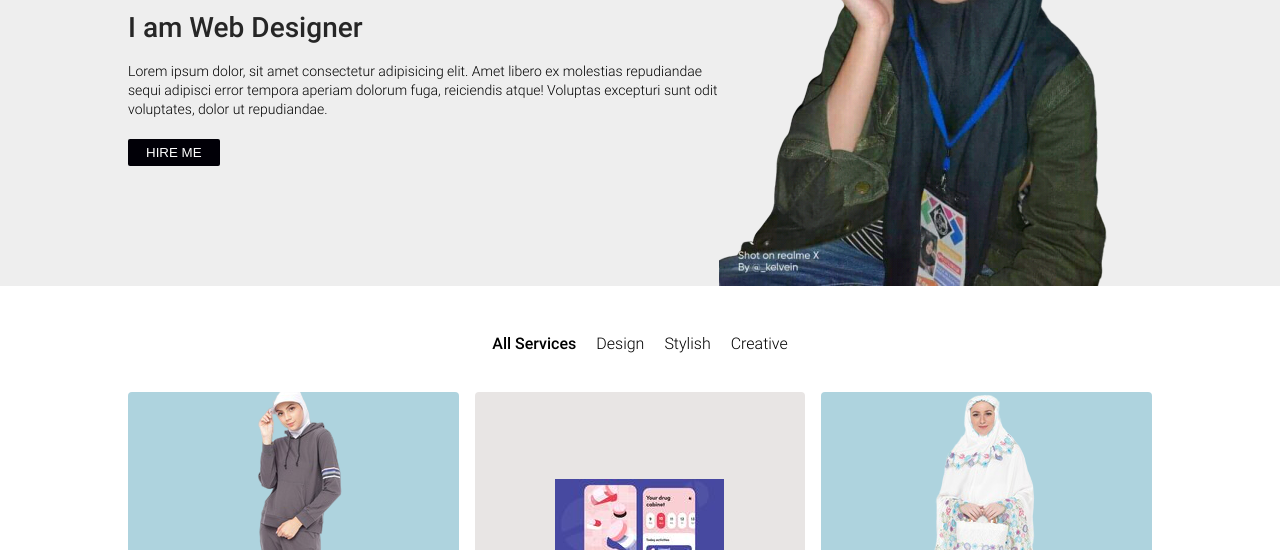
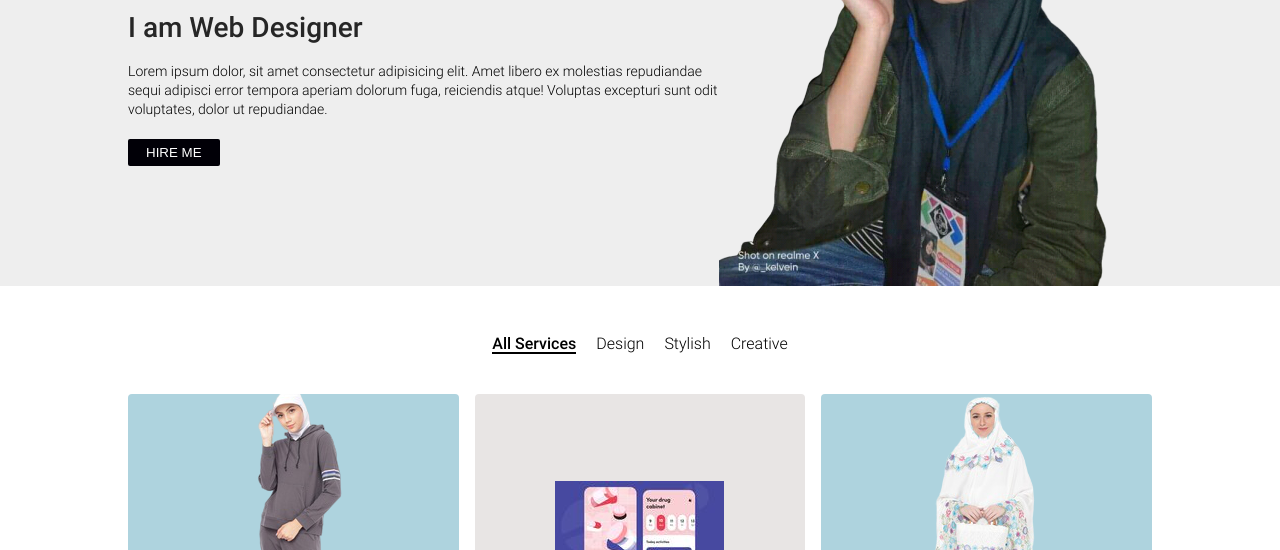
Before and after one commit to syukri21/Daily-Portfolio-Webdesign, a plain HTML site: page index.html in a window 1280 px wide. Shown: the part 250-800 px from the top of the page. Drawn offline with Linux system fonts and the light colour scheme.

Commit message:
:white_check_mark: Add border bottom

```diff
--- a/css/index.css
+++ b/css/index.css
@@ -176,6 +176,7 @@ body {
 
 .content-head span.active {
     font-weight: bolder;
+    border-bottom: 2px black solid;
 }
 
 .content-head span:not(:first-child) {
```
